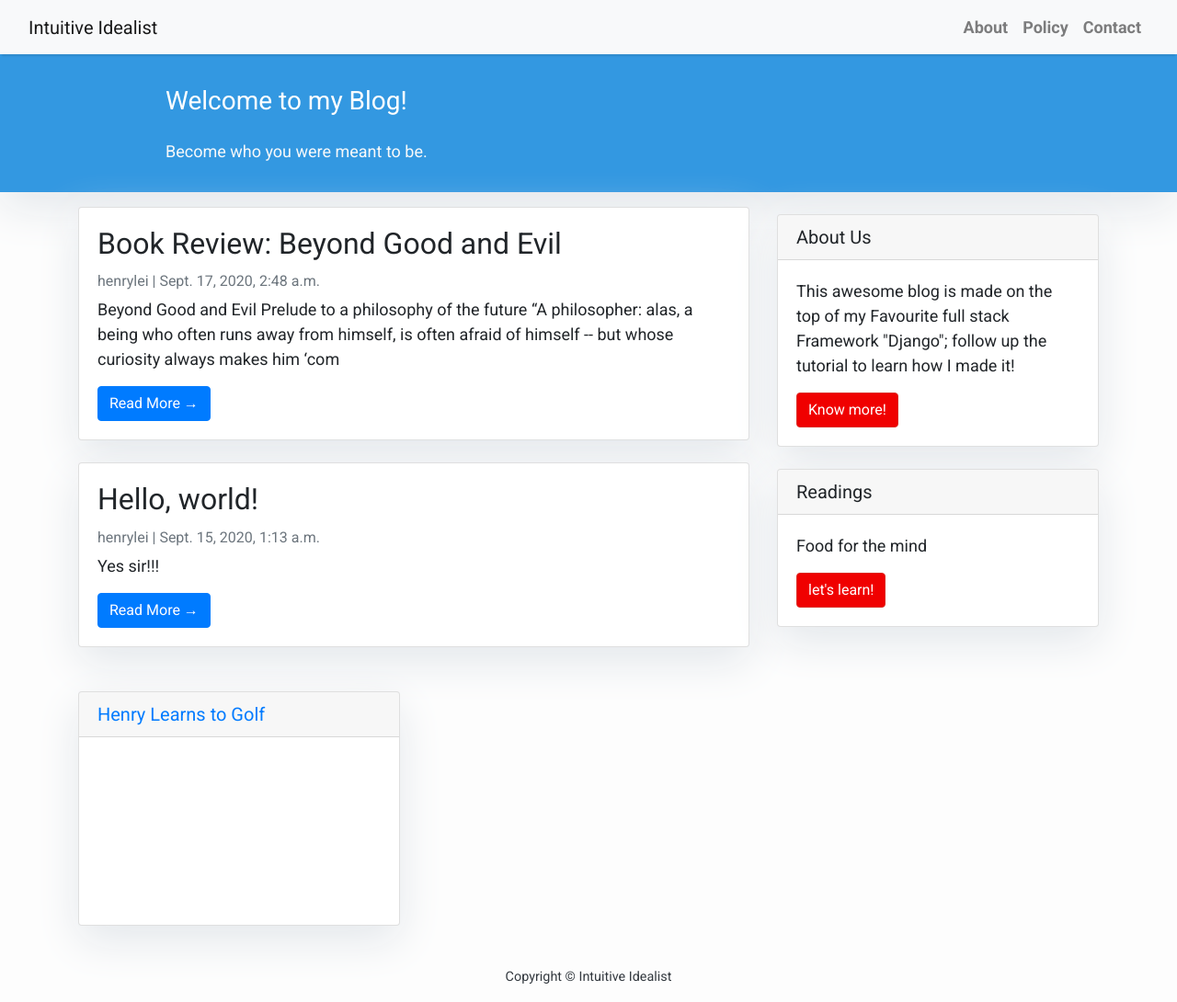
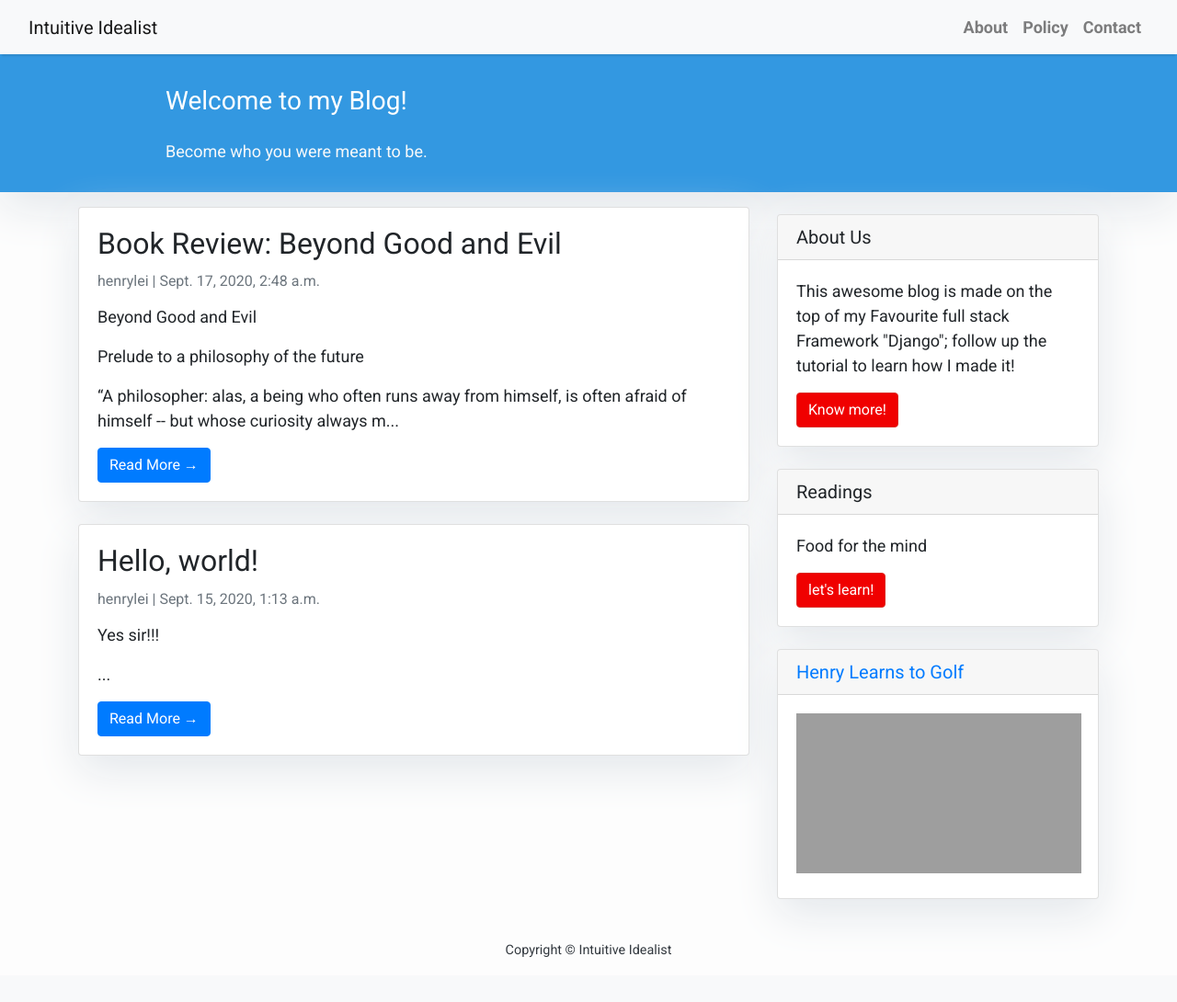
Before and after one commit to henrylei2000/mysite, a Django app: page / in a window 1280 px wide. Shown: the whole page at 92% size. After the commit the page ends 1041 px from the top, so only its background shows below. Run offline with Django 3.2, Linux system fonts and the light colour scheme; data comes from the database, SQL or seed files in the repository; some libraries are stand-ins or nearby versions; grey boxes are pictures that could not be loaded.

Commit message:
layout change

```diff
--- a/blog/templates/index.html
+++ b/blog/templates/index.html
@@ -21,7 +21,7 @@
     <div class="overlay"></div>
     <div class="container">
         <div class="row">
-            <div class=" col-md-8 col-md-10 mx-auto">
+            <div class="col-md-8 col-md-10 mx-auto">
                 <div class="site-heading">
                     <h3 class=" site-heading my-4 mt-3 text-white"> Welcome to my Blog! </h3>
                     <p class="text-light">Become who you were meant to be.
@@ -40,7 +40,7 @@
                 <div class="card-body">
                     <h2 class="card-title">{{ post.title }}</h2>
                     <p class="card-text text-muted h6">{{ post.author }} | {{ post.created_on}} </p>
-                    <p class="card-text">{{post.content|slice:":200" }}</p>
+                    <p class="card-text">{{post.content | linebreaks | slice:":200" }}...</p>
                     <a href="{% url 'post_detail' post.slug  %}" class="btn btn-primary">Read More &rarr;</a>
                 </div>
             </div>
--- a/blog/templates/sidebar.html
+++ b/blog/templates/sidebar.html
@@ -20,18 +20,15 @@
     <h5 class="card-header">Readings</h5>
     <div class="card-body">
         <p class="card-text"> Food for the mind</p>
-        <a href="book-review-beyond-good-and-evil"
+        <a href="/book-review-beyond-good-and-evil"
            class="btn btn-danger">let's learn!</a>
     </div>
 </div>
 
-</div>
-
-<div class="col-md-4 float-right ">
 <div class="card my-4">
     <h5 class="card-header"><a href="https://www.youtube.com/channel/UClE9FhHSvBLb1doZfDMyi_A">Henry Learns to Golf</a></h5>
     <div class="card-body">
-        <iframe width="280" height="157" src="https://www.youtube.com/embed/cqb657PIcQA" frameborder="0" allow="accelerometer; autoplay; clipboard-write; encrypted-media; gyroscope; picture-in-picture" allowfullscreen></iframe>
+        <iframe width="310" height="174" src="https://www.youtube.com/embed/cqb657PIcQA" frameborder="0" allow="accelerometer; autoplay; clipboard-write; encrypted-media; gyroscope; picture-in-picture" allowfullscreen></iframe>
     </div>
 </div>
 </div>
```
